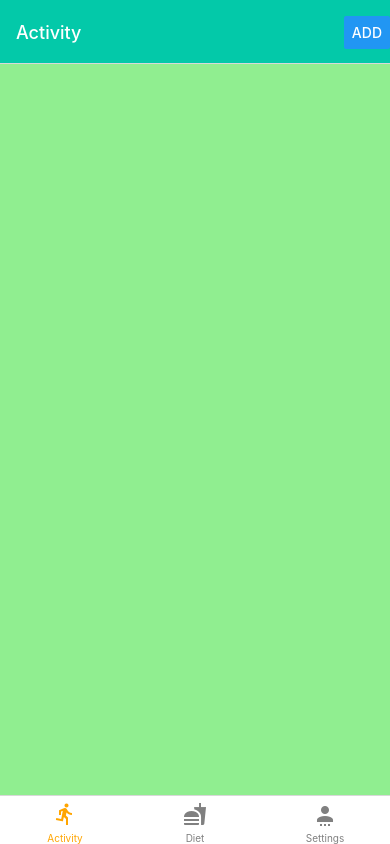
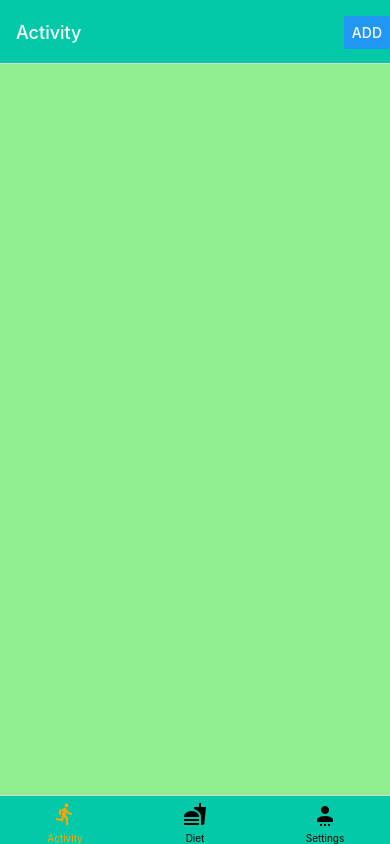
Before and after one commit to haorup/DietActivity, a React Native app: screen / in a window 390 px wide. Built offline with nearby package versions, Linux system fonts and the light colour scheme.

Commit message:
set the tabbarstyle's background color as the header's color

```diff
--- a/App.js
+++ b/App.js
@@ -29,10 +29,12 @@ function TabNavigator() {
         }
         return <MaterialCommunityIcons name={iconName} size={24} color={color} />;
       },
+      tabBarStyle: { backgroundColor: ColorHelper.headerColor },
       tabBarActiveTintColor: ColorHelper.activeTabColor,
       tabBarInactiveTintColor: ColorHelper.inactiveTabColor,
       headerStyle: { backgroundColor: ColorHelper.headerColor },
       headerTintColor: ColorHelper.headerTintColor,
+
     })}>
       <Tab.Screen name="Activity" component={Activity} />
       <Tab.Screen name="Diet" component={Diet} />
--- a/Components/StyleHelper.js
+++ b/Components/StyleHelper.js
@@ -2,7 +2,7 @@ import { StyleSheet, TextInput } from 'react-native';
 
 export const ColorHelper = {
     activeTabColor: 'orange',
-    inactiveTabColor: 'gray',
+    inactiveTabColor: 'black',
     inputBackgroundColor: '#d3d3d3',
     blackColor: 'black',
     headerColor: 'rgba(3, 201, 169, 1)',
```
